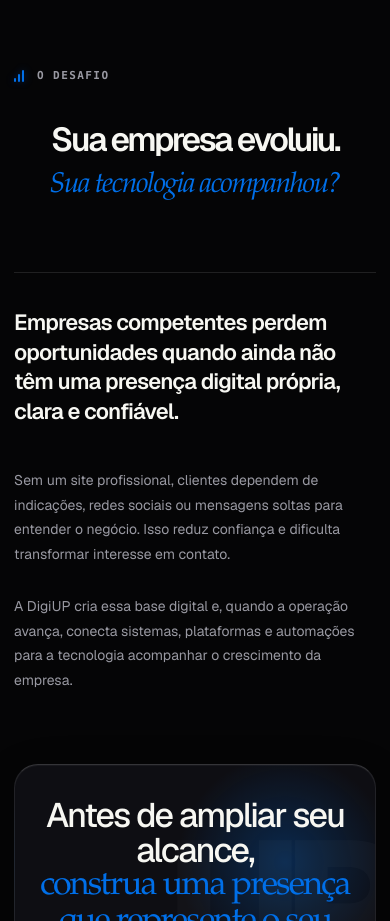
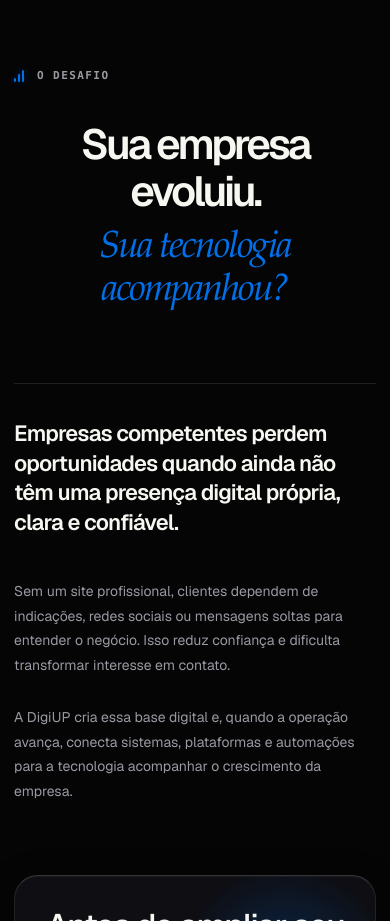
Before and after one commit to claiverty/DigiUP, a React (Vite) app: page / in a window 390 px wide. Shown: the part 800-1721 px from the top of the page. Built offline with nearby package versions, Linux system fonts and the light colour scheme.

Commit message:
fix: suaviza animações e amplia título do desafio

```diff
--- a/src/hooks/useScrollReveal.js
+++ b/src/hooks/useScrollReveal.js
@@ -50,7 +50,7 @@ export default function useScrollReveal(path) {
       const position = sectionCounters.get(section) || 0;
 
       element.classList.add("scroll-reveal");
-      element.style.setProperty("--scroll-reveal-delay", `${Math.min(position, 4) * 75}ms`);
+      element.style.setProperty("--scroll-reveal-delay", `${Math.min(position, 4) * 35}ms`);
       sectionCounters.set(section, position + 1);
     });
 
@@ -64,8 +64,8 @@ export default function useScrollReveal(path) {
         });
       },
       {
-        rootMargin: "0px 0px -12% 0px",
-        threshold: 0.08,
+        rootMargin: "0px 0px 8% 0px",
+        threshold: 0.02,
       },
     );
 
--- a/src/styles/globals.css
+++ b/src/styles/globals.css
@@ -25,16 +25,16 @@ body {
 
 .scroll-reveal {
   opacity: 0;
-  transform: translate3d(0, 42px, 0) scale(0.985);
+  transform: translate3d(0, 16px, 0);
   transition:
-    opacity 760ms cubic-bezier(0.2, 0.78, 0.2, 1),
-    transform 760ms cubic-bezier(0.2, 0.78, 0.2, 1);
+    opacity 480ms cubic-bezier(0.2, 0.78, 0.2, 1),
+    transform 480ms cubic-bezier(0.2, 0.78, 0.2, 1);
   transition-delay: var(--scroll-reveal-delay, 0ms);
 }
 
 .scroll-reveal.scroll-reveal--visible {
   opacity: 1;
-  transform: translate3d(0, 0, 0) scale(1);
+  transform: translate3d(0, 0, 0);
 }
 
 body::selection {
--- a/src/styles/responsive.css
+++ b/src/styles/responsive.css
@@ -158,7 +158,7 @@
   }
 
   .challenge h2 {
-    font-size: clamp(30px, 8.5vw, 42px);
+    font-size: clamp(42px, 10vw, 50px);
     line-height: 1.12;
   }
 
--- a/src/styles/sections/challenge.css
+++ b/src/styles/sections/challenge.css
@@ -8,14 +8,14 @@
 }
 
 .challenge h2 {
-  font-size: clamp(52px, 6vw, 86px);
+  font-size: clamp(58px, 7.2vw, 100px);
   text-wrap: balance;
 }
 
 .challenge h2 em {
   margin-top: 6px;
   color: var(--accent-soft);
-  font-size: 0.86em;
+  font-size: 0.9em;
 }
 
 .challenge__grid {
```
